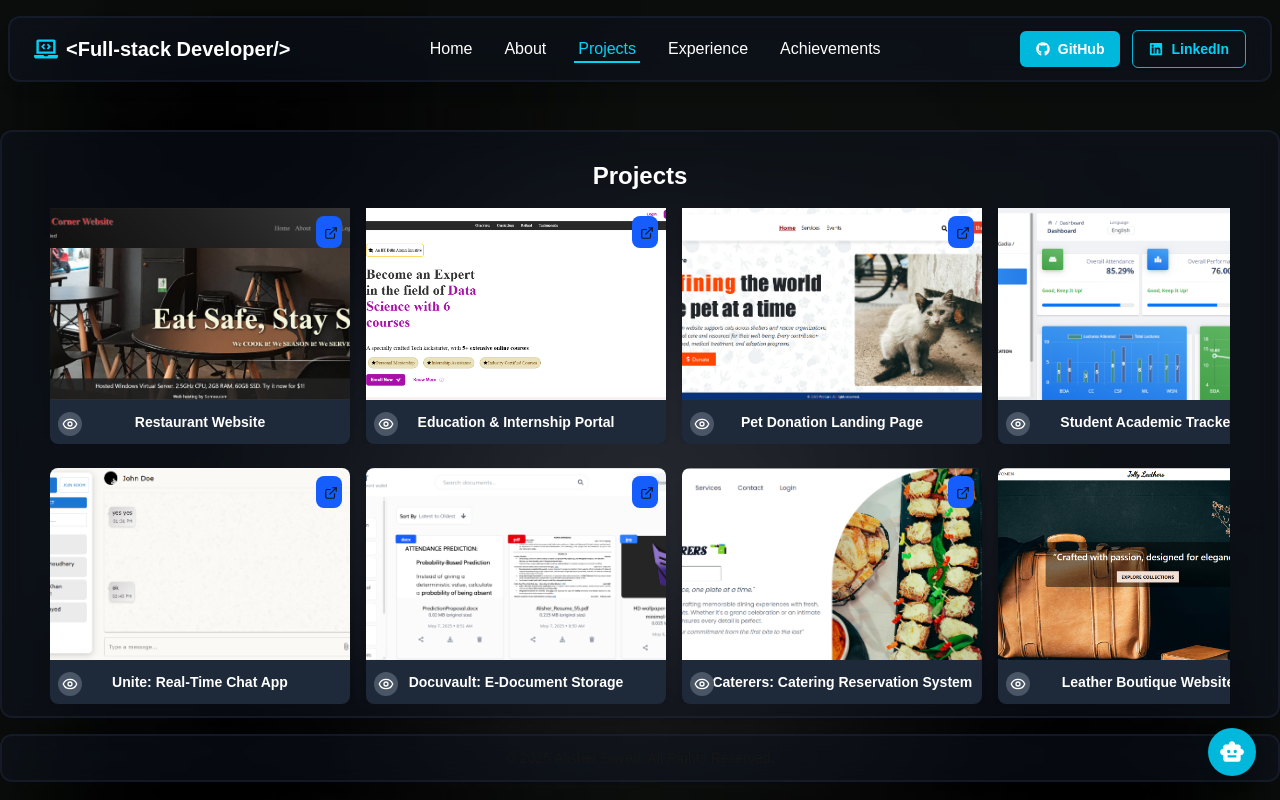
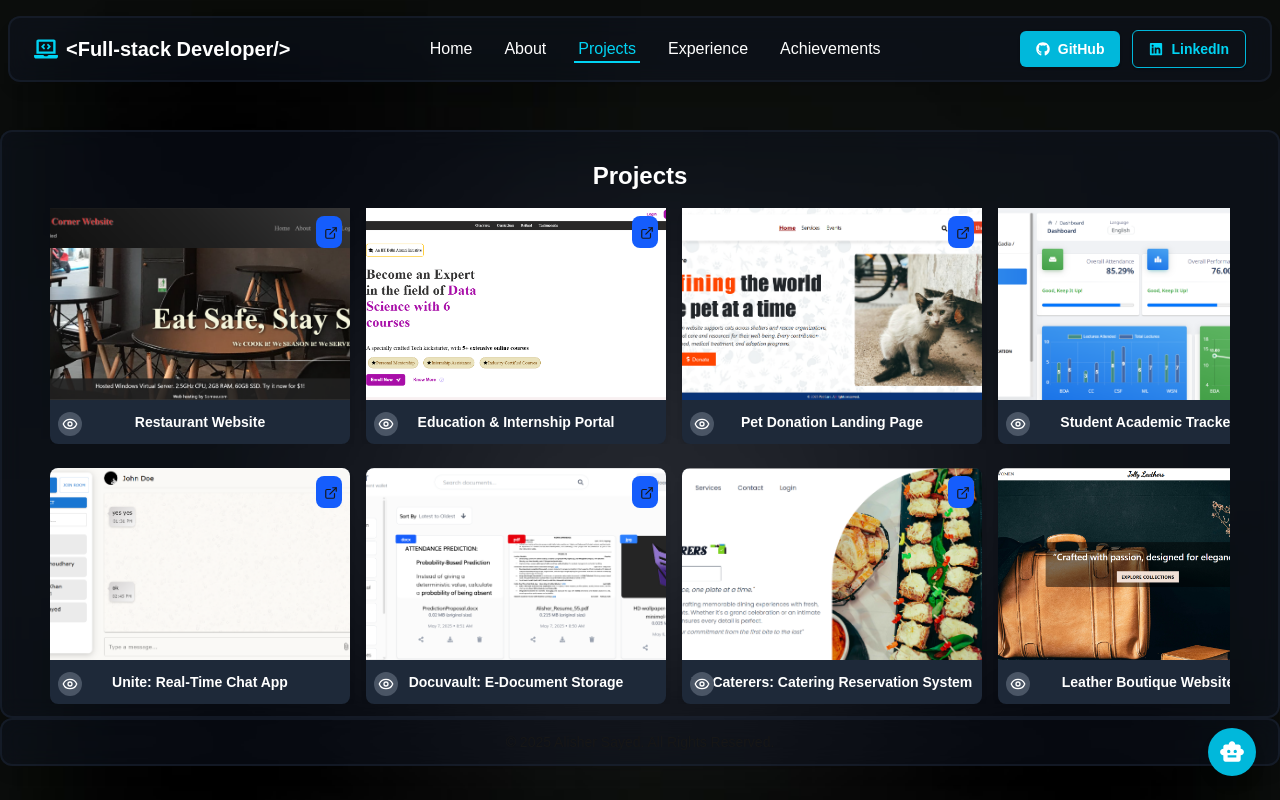
Before and after one commit to bumble469/portfolio, a Next.js app: page /projects in a window 1280 px wide. Built offline with nearby package versions, Linux system fonts and the light colour scheme; no server answers.

Commit message:
minor changes

```diff
--- a/src/app/page.js
+++ b/src/app/page.js
@@ -4,6 +4,7 @@ import myimage from '../assets/images/myimage.jpg';
 import myimage1 from '../assets/images/myimage1.jpg';
 import Image from 'next/image';
 import ResumeModal from '../components/header/components/resumemodal.jsx';
+import qaApi from "@/lib/qaApi";
 
 export default function Home() {
   const [frontImage, setFrontImage] = useState('first');
@@ -21,8 +22,11 @@ export default function Home() {
     return () => {
       if (homeRef.current) observer.unobserve(homeRef.current);
     };
+  }, []);
 
-  }, []);
+  useEffect(() => {
+    qaApi.get('/health')
+  }, [])
 
   return (
     <div
--- a/src/components/footer/footer.jsx
+++ b/src/components/footer/footer.jsx
@@ -2,7 +2,7 @@ import React from 'react';
 
 const Footer = () => {
   return (
-    <footer className="max-w-7xl mx-auto my-4
+    <footer className="max-w-7xl mx-auto
       border-2 border-gray-800/50 bg-gray-900/40 backdrop-blur-md
       px-4 sm:px-6 py-3 rounded-xl shadow-lg
       flex items-center justify-center">
```
